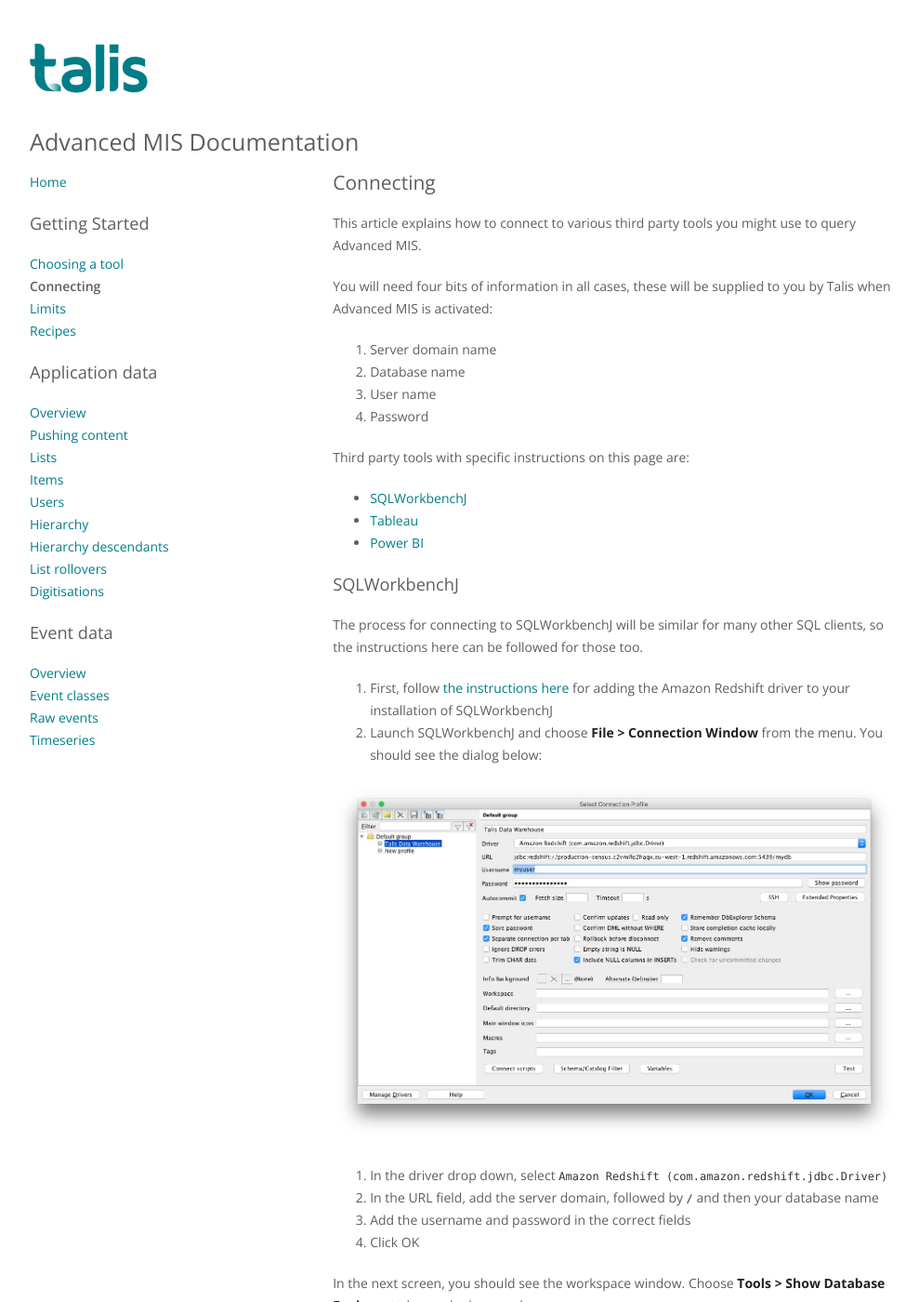
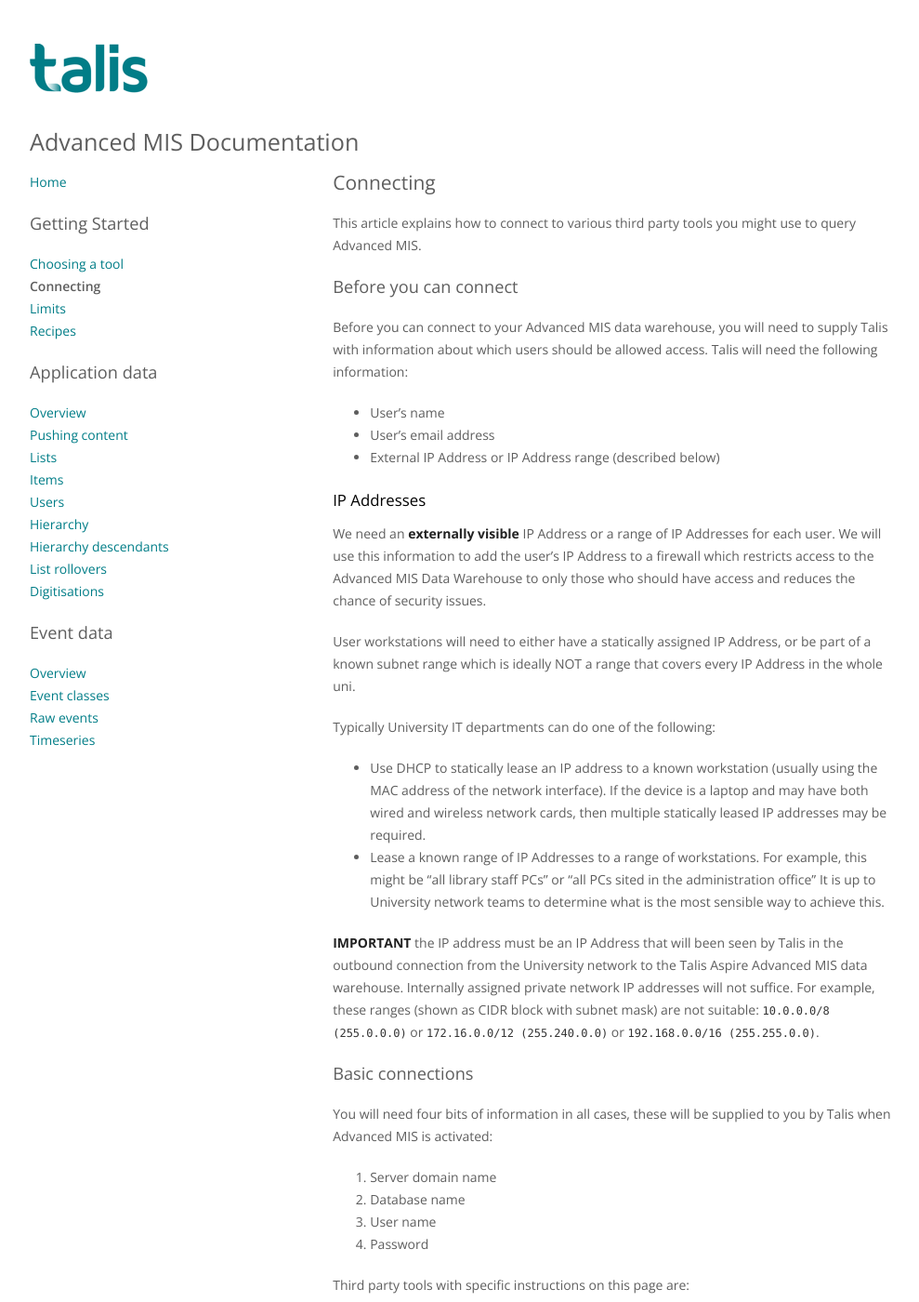
Before and after one commit to techfromsage/advanced-mis, a Jekyll site: the page built from topics/connecting.md, in a window 1280 px wide and 1400 px high. Shown: the whole window at 93% size, without its empty margins (142-1131 px from the left). Built offline with Jekyll 4.4.1, drawn with Linux system fonts in a browser that asks for light colours.

Commit message:
Add info about IP addresses

```diff
--- a/topics/connecting.md
+++ b/topics/connecting.md
@@ -5,6 +5,29 @@ body_class: connecting
 ---
 
 This article explains how to connect to various third party tools you might use to query Advanced MIS.
+
+### Before you can connect
+
+Before you can connect to your Advanced MIS data warehouse, you will need to supply Talis with information about which users should be allowed access.  Talis will need the following information:
+
+* User's name
+* User's email address
+* External IP Address or IP Address range (described below)
+
+#### IP Addresses
+
+We need an __externally visible__ IP Address or a range of IP Addresses for each user. We will use this information to add the user's IP Address to a firewall which restricts access to the Advanced MIS Data Warehouse to only those who should have access and reduces the chance of security issues.
+
+User workstations will need to either have a statically assigned IP Address, or be part of a known subnet range which is ideally NOT a range that covers every IP Address in the whole uni.
+
+Typically University IT departments can do one of the following:
+
+* Use DHCP to statically lease an IP address to a known workstation (usually using the MAC address of the network interface). If the device is a laptop and may have both wired and wireless network cards, then multiple statically leased IP addresses may be required.
+* Lease a known range of IP Addresses to a range of workstations. For example, this might be "all library staff PCs" or "all PCs sited in the administration office" It is up to University network teams to determine what is the most sensible way to achieve this.
+
+__IMPORTANT__ the IP address must be an IP Address that will been seen by Talis in the outbound connection from the University network to the Talis Aspire Advanced MIS data warehouse. Internally assigned private network IP addresses will not suffice. For example, these ranges (shown as CIDR block with subnet mask) are not suitable: `10.0.0.0/8 (255.0.0.0)` or `172.16.0.0/12 (255.240.0.0)` or `192.168.0.0/16 (255.255.0.0)`.
+
+### Basic connections
 
 You will need four bits of information in all cases, these will be supplied to you by Talis when Advanced MIS is activated:
 
```
